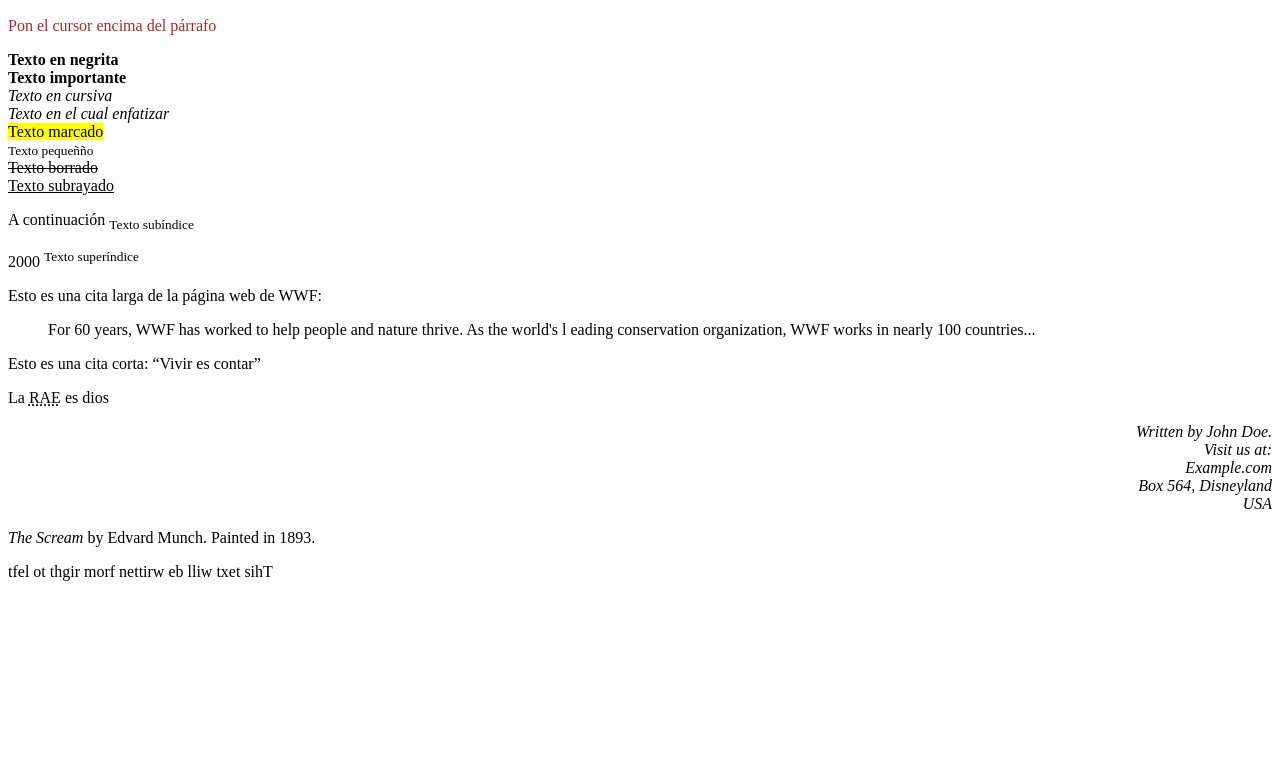
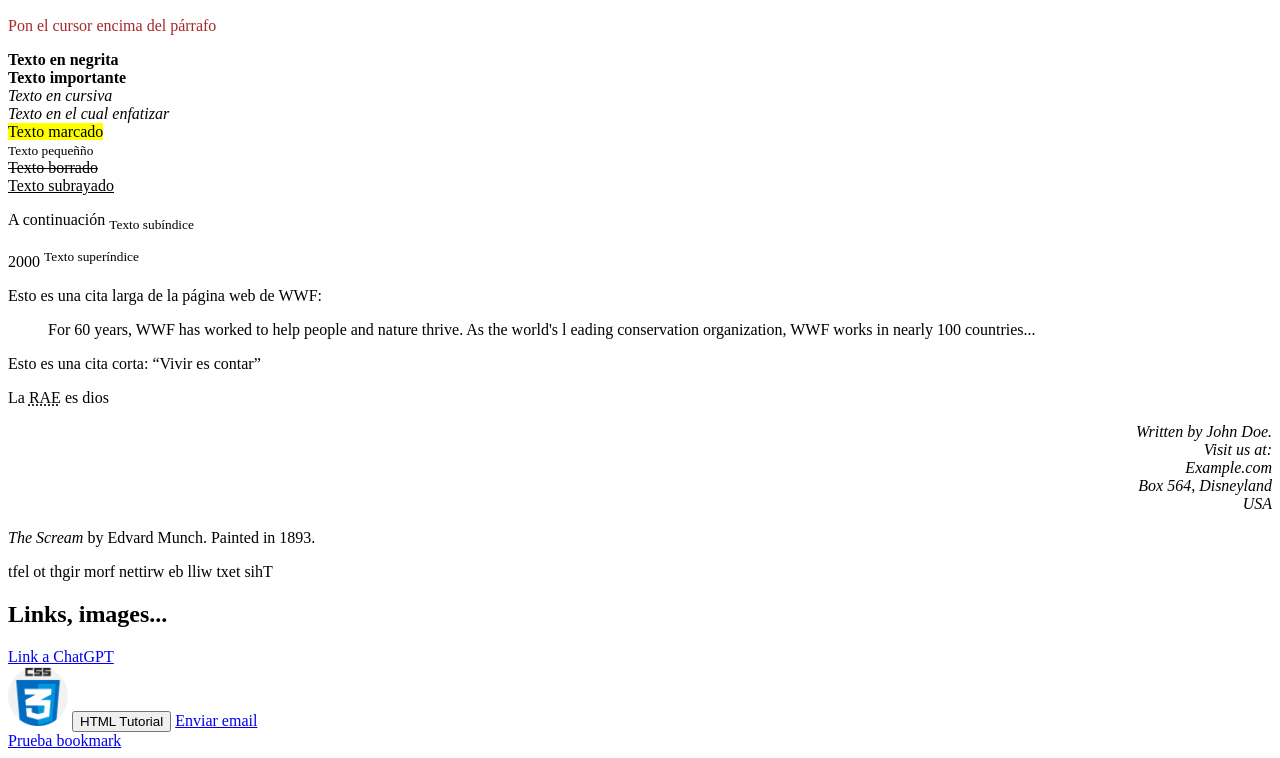
Before and after one commit to juanfc03/curso-html, a plain HTML site: page tutorial/index.html in a window 1280 px wide. Shown: the part 435-1193 px from the top of the page. Before the commit the page ends 1024 px from the top, so only its background shows below. Drawn offline with Linux system fonts and the light colour scheme.

Commit message:
Links con un poco de CSS

```diff
--- a/tutorial/css_basico/styles.css
+++ b/tutorial/css_basico/styles.css
@@ -24,3 +24,33 @@ p{
     border: 5px double red;
 
 }
+
+a:link{
+
+    color:green;
+    background-color: transparent;
+    text-decoration: none;
+
+}
+
+a:visited{
+
+    color:blue;
+    background-color: transparent;
+    text-decoration: none;
+
+}
+
+a:hover{
+
+    color:red;
+    background-color: transparent;
+    text-decoration: underline;
+
+}
+
+a:active {
+  color: yellow;
+  background-color: transparent;
+  text-decoration: underline;
+}
--- a/tutorial/index.html
+++ b/tutorial/index.html
@@ -48,8 +48,17 @@
 
     <p><cite>The Scream</cite> by Edvard Munch. Painted in 1893.</p> <!-- Título de una obra -->
 
-    <bdo dir="rtl">This text will be written from right to left</bdo> <!-- Bi-Directional Override -->
+    <bdo dir="rtl">This text will be written from right to left</bdo><br> <!-- Bi-Directional Override -->
 
+    <!-- HTML Links colors/bookmarks -->
+    <h2>Links, images...</h2>
+
+    <a href="https://chatgpt.com/" target="_blank">Link a ChatGPT</a><br> <!-- _blank para abrir otra página -->
+    <a href="https://www.w3schools.com/css/"><img src="images/css.png" alt="Imagen de css" width="60px" height="60px"></a> <!-- Links en imágenes -->
+    <button onclick="document.location='css_basico/practicar_css.html'">HTML Tutorial</button> <!-- Con JavaScript -->
+    <a href="mailto:juanf.ceacero@gmail.com">Enviar email</a><br>
+
+    <a href="css_basico/practicar_css.html#prueba">Prueba bookmark</a>
 
 </body>
 </html>
```
Also changed, not shown: tutorial/css_basico/practicar_css.html (+2 -1 lines).
